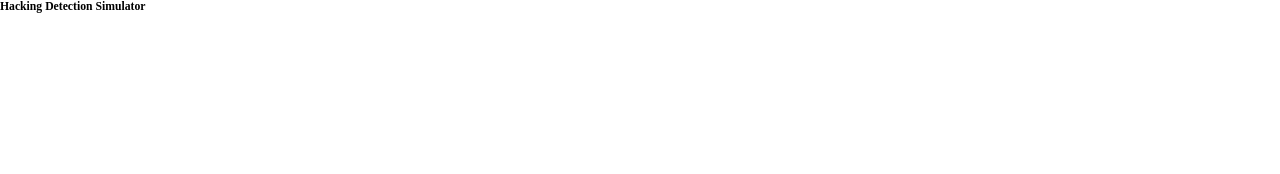
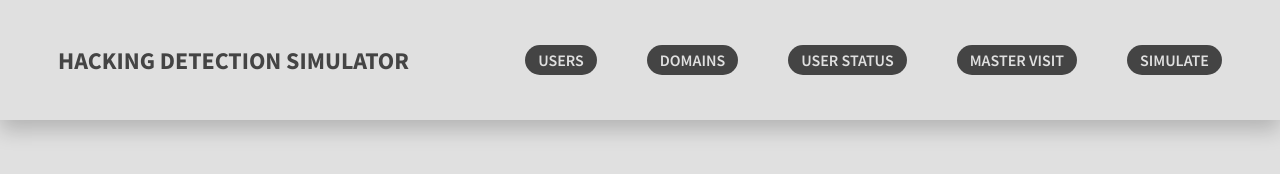
Before and after one commit to YashTheCodeReaper/hacking-detection-simulator, a website: page index.html in a window 1280 px wide. Drawn offline with Linux system fonts and the light colour scheme.

Commit message:
add header

```diff
--- a/index.html
+++ b/index.html
@@ -4,13 +4,37 @@
     <meta charset="UTF-8" />
     <meta name="viewport" content="width=device-width, initial-scale=1.0" />
     <link rel="stylesheet" href="styles/style.css" />
+    <link rel="preconnect" href="https://fonts.googleapis.com" />
+    <link rel="preconnect" href="https://fonts.gstatic.com" crossorigin />
+    <link
+      href="https://fonts.googleapis.com/css2?family=Source+Sans+Pro:ital,wght@0,200;0,300;0,400;0,600;0,700;0,900;1,200;1,300;1,400;1,600;1,700;1,900&display=swap"
+      rel="stylesheet"
+    />
     <title>Hacking Detection Simulator</title>
   </head>
   <body>
     <header class="header">
       <div class="header-flex">
         <h3 class="logo-text">Hacking Detection Simulator</h3>
-        <nav class="header-navigation"></nav>
+        <nav class="header-navigation">
+          <ul class="navigation-list">
+            <li class="navigation-list-item">
+              <a class="primary-link" href="/">Users</a>
+            </li>
+            <li class="navigation-list-item">
+              <a class="primary-link" href="">Domains</a>
+            </li>
+            <li class="navigation-list-item">
+              <a class="primary-link" href="">User Status</a>
+            </li>
+            <li class="navigation-list-item">
+              <a class="primary-link" href="">Master Visit</a>
+            </li>
+            <li class="navigation-list-item">
+              <a class="primary-link" href="">Simulate</a>
+            </li>
+          </ul>
+        </nav>
       </div>
     </header>
     <script type="module" src="scripts/main.js"></script>
--- a/styles/style.css
+++ b/styles/style.css
@@ -9,3 +9,60 @@
 html {
   font-size: 62.5%;
 }
+
+body{
+  font-family: 'Source Sans Pro', sans-serif;
+  background: #e0e0e0;
+  color: #444;
+}
+
+/* Header Section */
+
+.header{
+  width: 100vw;
+  height: 15vh;
+  box-shadow: 0 10px 20px rgba(0, 0, 0, 0.2);
+}
+
+.header-flex{
+  width: 100%;
+  height: 100%;
+  display: flex;
+  align-items: center;
+  justify-content: space-around;
+}
+
+.logo-text{
+  font-size: 2.4rem;
+  font-weight: 700;
+  text-transform: uppercase;
+}
+
+.navigation-list{
+  list-style: none;
+  display: flex;
+  align-items: center;
+  justify-content: center;
+  gap: 5rem;
+}
+
+.primary-link:link, .primary-link:visited{
+  text-decoration: none;
+  color: inherit;
+  font-size: 1.6rem;
+  font-weight: 600;
+  text-transform: uppercase;
+  padding: 0.5rem 1.3rem;
+  background: #444;
+  color: #e0e0e0;
+  border-radius: 5rem;
+  transition: all 300ms;
+}
+
+.primary-link:hover{
+  box-shadow: 10px 10px 10px  rgba(0, 0, 0, 0.2);
+}
+
+.primary-link:active{
+  box-shadow: 5px 5px 7px  rgba(0, 0, 0, 0.3);
+}
```
